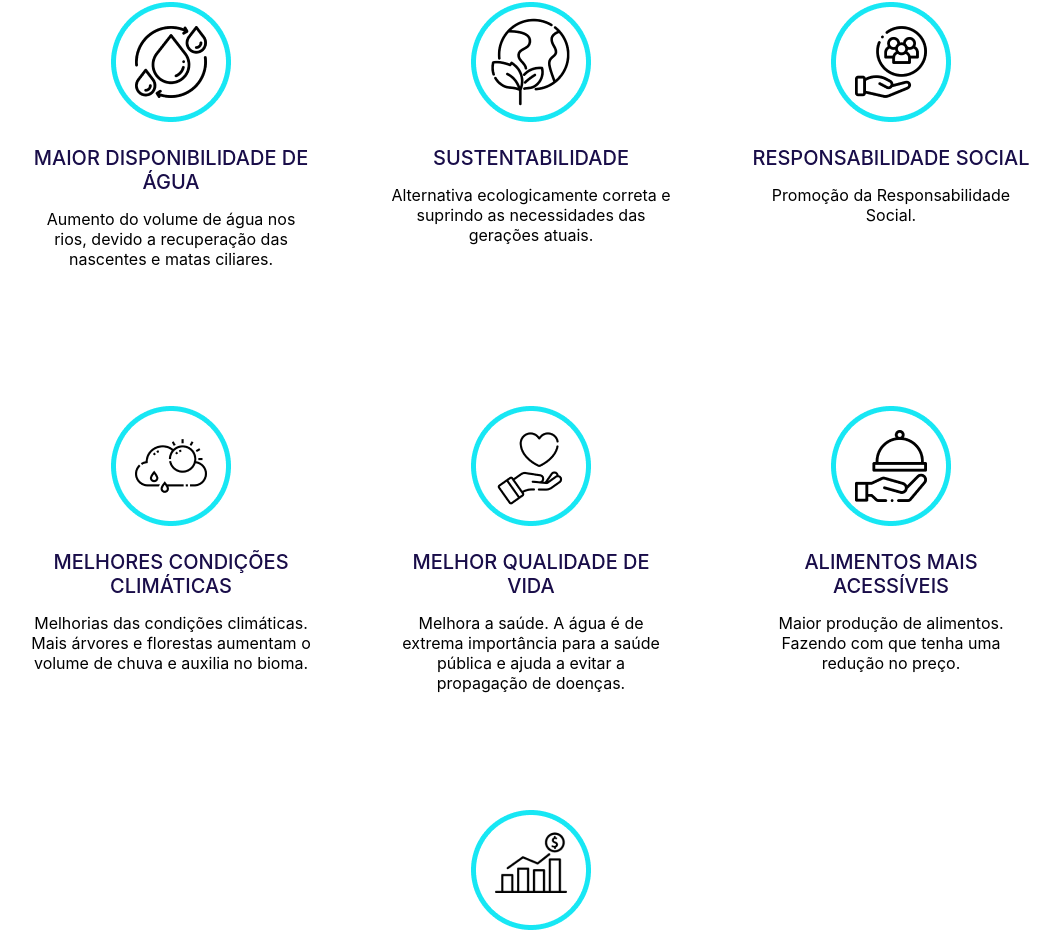
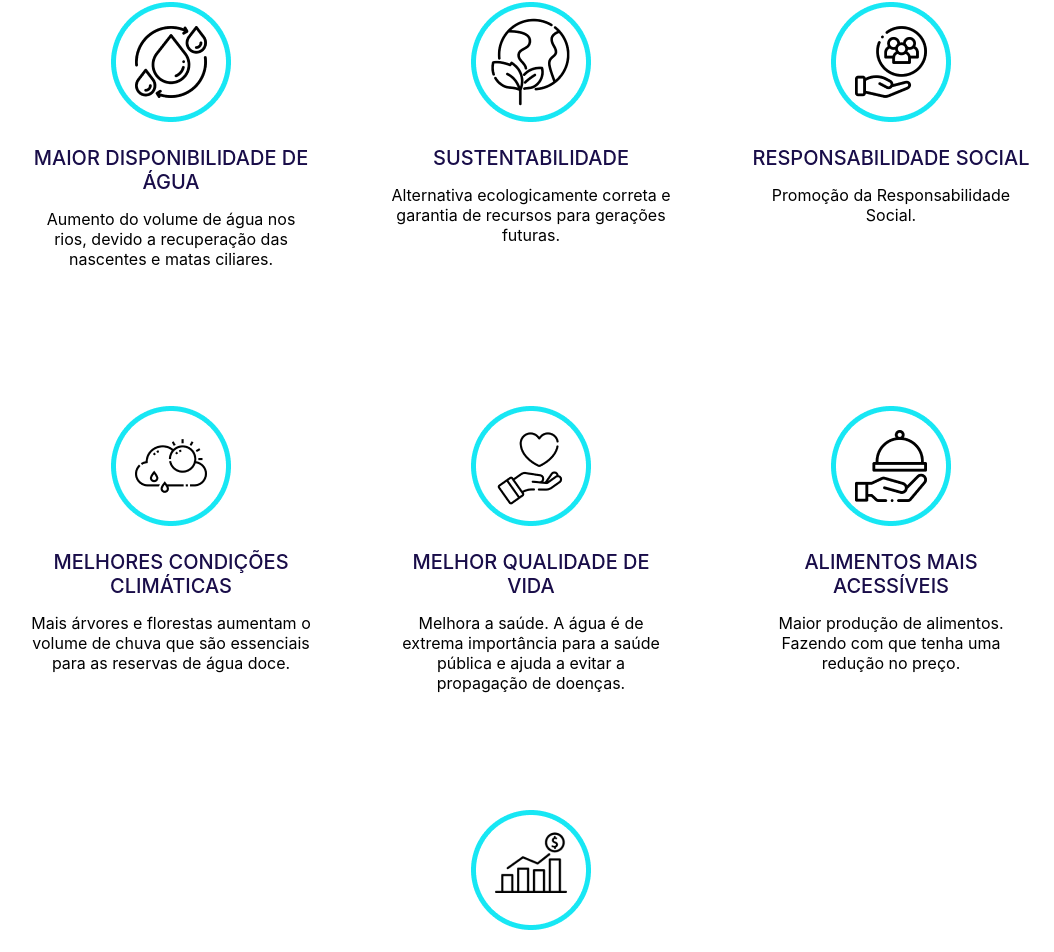
Before and after one commit to paulodevsilva/call-for-code, a React (Create React App) app in the folder frontend/: page / in a window 1280 px wide. Shown: the part 1279-2231 px from the top of the page, without its empty margins (109-1163 px from the left). Built offline with nearby package versions, Linux system fonts and the light colour scheme.

Commit message:
Resolve erros

```diff
--- a/frontend/src/benefitsData.js
+++ b/frontend/src/benefitsData.js
@@ -8,7 +8,7 @@ const benefitsData = [
   {
     id: 2,
     title: 'SUSTENTABILIDADE',
-    text: 'Alternativa ecologicamente correta e suprindo as necessidades das gerações atuais.',
+    text: 'Alternativa ecologicamente correta e garantia de recursos para gerações futuras.',
     path: './Icons/sustentabilidade.png',
   },
   {
@@ -20,7 +20,7 @@ const benefitsData = [
   {
     id: 4,
     title: 'MELHORES CONDIÇÕES CLIMÁTICAS',
-    text: 'Melhorias das condições climáticas. Mais árvores e florestas aumentam o volume de chuva e auxilia no bioma.',
+    text: 'Mais árvores e florestas aumentam o volume de chuva que são essenciais para as reservas de água doce.',
     path: './Icons/clima.png',
   },
   {
```
